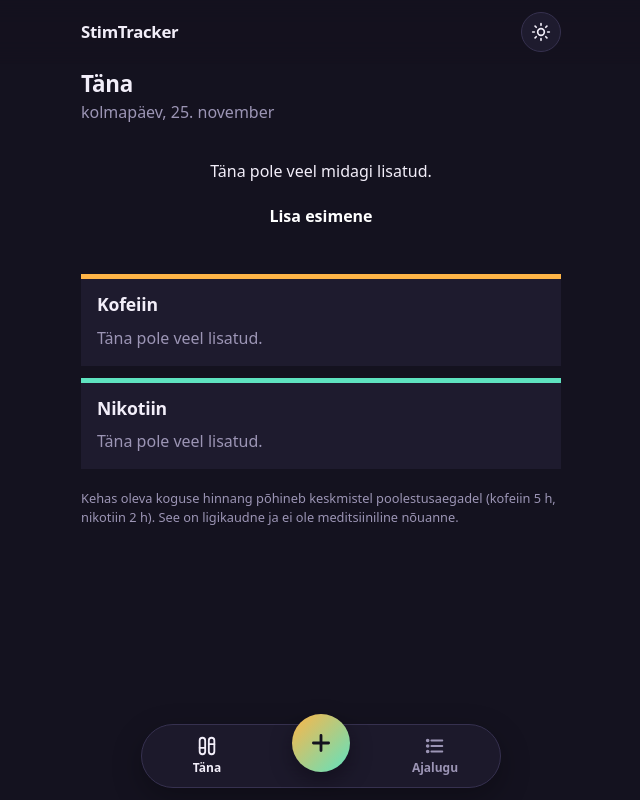
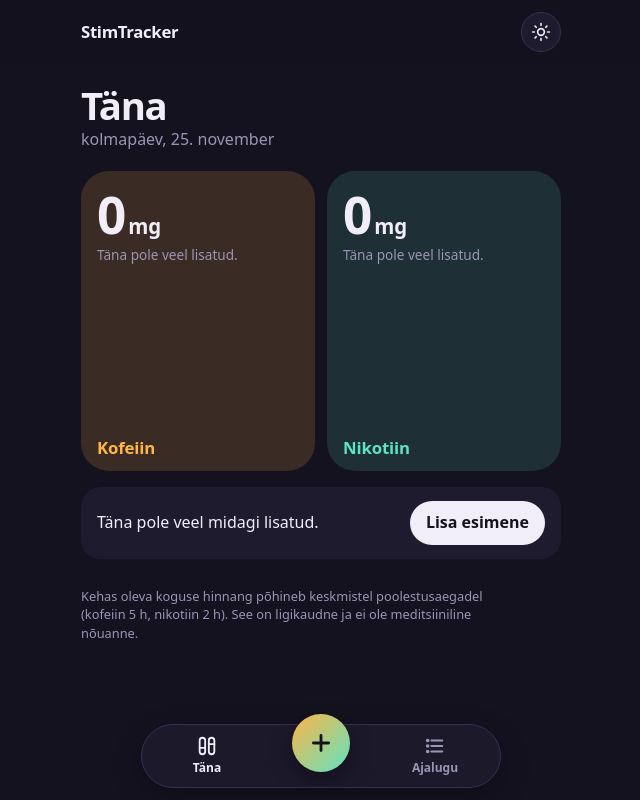
Before and after one commit to rakenduste-programmeerimine-2026/StimTracker, a Next.js app: page / in a window 1280 px wide. Shown: the whole page, without its empty margins (319-959 px from the left). Built offline with nearby package versions, Linux system fonts and the light colour scheme.

Commit message:
feat(ui): show today's levels as draining gauges

```diff
--- a/src/components/SubstanceCard.module.css
+++ b/src/components/SubstanceCard.module.css
@@ -1,80 +1,101 @@
 .card {
-  padding: 16px;
-  border-radius: var(--radius);
-  border: 1px solid var(--border);
-  background: var(--surface);
-}
-
-.card + .card {
-  margin-top: 12px;
-}
-
-.caffeine {
-  border-top: 5px solid var(--caffeine);
+  --tone: var(--caffeine);
+  --tone-dim: var(--caffeine-dim);
+  min-width: 0;
 }
 
 .nicotine {
-  border-top: 5px solid var(--nicotine);
+  --tone: var(--nicotine);
+  --tone-dim: var(--nicotine-dim);
 }
 
-.title {
-  margin: 0 0 12px;
-  font-size: 1.1rem;
+.gauge {
+  position: relative;
+  height: 300px;
+  overflow: hidden;
+  border-radius: 28px;
+  background: var(--tone-dim);
+  isolation: isolate;
 }
 
-.stats {
-  display: grid;
-  grid-template-columns: 1fr 1fr;
-  gap: 12px;
-  margin: 0;
+/* The level itself. The bright top edge makes the "surface" readable. */
+.fill {
+  position: absolute;
+  left: 0;
+  right: 0;
+  bottom: 0;
+  z-index: -1;
+  background: linear-gradient(to top, var(--tone) 0%, color-mix(in srgb, var(--tone) 70%, transparent) 100%);
+  border-top: 3px solid color-mix(in srgb, var(--tone) 60%, white);
+  transition: height 0.8s cubic-bezier(0.2, 0.8, 0.2, 1);
 }
 
-.stats dt {
+.reading {
+  display: flex;
+  flex-direction: column;
+  padding: 18px 16px 0;
+}
+
+.value {
+  font-size: clamp(2.2rem, 11vw, 3.2rem);
+  font-weight: 800;
+  font-variation-settings: "opsz" 96;
+  letter-spacing: -0.04em;
+  line-height: 1;
+  font-variant-numeric: tabular-nums;
+}
+
+.unit {
+  margin-left: 4px;
+  font-size: 0.4em;
+  font-weight: 600;
+  letter-spacing: 0;
+}
+
+.caption {
+  margin-top: 4px;
   font-size: 0.85rem;
   color: var(--muted);
 }
 
-.stats dd {
-  margin: 2px 0 0;
-  font-size: 1.5rem;
-  font-weight: 700;
+.readingOnFill .value,
+.readingOnFill .caption {
+  color: var(--on-accent);
 }
 
-.bar {
-  height: 10px;
-  margin-top: 14px;
-  border-radius: 5px;
-  overflow: hidden;
+.name {
+  position: absolute;
+  left: 16px;
+  bottom: 14px;
+  margin: 0;
+  font-size: 1.05rem;
+  font-weight: 700;
+  color: var(--tone);
 }
 
-.caffeine .bar {
-  background: var(--caffeine-soft);
+.nameOnFill .name {
+  color: var(--on-accent);
 }
 
-.nicotine .bar {
-  background: var(--nicotine-soft);
+.facts {
+  display: grid;
+  gap: 8px;
+  margin: 14px 4px 0;
 }
 
-.fill {
-  height: 100%;
-  border-radius: 5px;
+.facts div {
+  display: flex;
+  justify-content: space-between;
+  gap: 8px;
+  font-size: 0.9rem;
 }
 
-.caffeine .fill {
-  background: var(--caffeine);
-}
-
-.nicotine .fill {
-  background: var(--nicotine);
-}
-
-.caption {
-  margin: 6px 0 0;
-  font-size: 0.85rem;
+.facts dt {
   color: var(--muted);
 }
 
-.empty {
+.facts dd {
   margin: 0;
-  color: var(--muted);
+  font-weight: 650;
+  font-variant-numeric: tabular-nums;
 }
--- a/src/components/SubstanceCard.tsx
+++ b/src/components/SubstanceCard.tsx
@@ -1,33 +1,22 @@
-import { formatMg, SUBSTANCE_LABEL } from "@/lib/intake/labels";
+import { formatAmount, formatMg, SUBSTANCE_LABEL } from "@/lib/intake/labels";
 import type { SubstanceSummary } from "@/lib/intake/today";
 import styles from "./SubstanceCard.module.css";
 
+// A tall level that drains as the substance leaves the body: full right
+// after a dose, half-way after one half-life.
 export default function SubstanceCard({ summary }: { summary: SubstanceSummary }) {
   const { substance, count, takenMg, remainingMg, remainingShare } = summary;
   const name = SUBSTANCE_LABEL[substance];
   const percent = remainingShare === null ? 0 : Math.round(remainingShare * 100);
+  // Text that sits on top of the solid level switches to the contrast colour.
+  const gaugeClass = [styles.gauge, percent >= 72 && styles.readingOnFill, percent >= 14 && styles.nameOnFill]
+    .filter(Boolean)
+    .join(" ");
 
   return (
     <article className={`${styles.card} ${styles[substance]}`} aria-labelledby={`card-${substance}`}>
-      <h2 id={`card-${substance}`} className={styles.title}>
-        {name}
-      </h2>
-      {count === 0 ? (
-        <p className={styles.empty}>Täna pole veel lisatud.</p>
-      ) : (
-        <>
-          <dl className={styles.stats}>
-            <div>
-              <dt>Täna kokku</dt>
-              <dd>{formatMg(takenMg)}</dd>
-            </div>
-            <div>
-              <dt>Praegu kehas (~)</dt>
-              <dd>{formatMg(remainingMg)}</dd>
-            </div>
-          </dl>
       <div
-            className={styles.bar}
+        className={gaugeClass}
         role="meter"
         aria-label={`${name}: tänasest kogusest kehas`}
         aria-valuemin={0}
@@ -35,12 +24,33 @@ export default function SubstanceCard({ summary }: { summary: SubstanceSummary }
         aria-valuenow={percent}
         aria-valuetext={`${percent}%`}
       >
-            <div className={styles.fill} style={{ width: `${percent}%` }} />
+        {percent > 0 && <div className={styles.fill} style={{ height: `${percent}%` }} />}
+        <div className={styles.reading}>
+          <span className={styles.value}>
+            {formatAmount(remainingMg)}
+            <span className={styles.unit}>mg</span>
+          </span>
+          <span className={styles.caption}>{count === 0 ? "Täna pole veel lisatud." : "praegu kehas"}</span>
         </div>
-          <p className={styles.caption}>
-            {percent}% tänasest kogusest on veel kehas · {count} {count === 1 ? "kord" : "korda"}
-          </p>
-        </>
+        <h2 id={`card-${substance}`} className={styles.name}>
+          {name}
+        </h2>
+      </div>
+      {count > 0 && (
+        <dl className={styles.facts}>
+          <div>
+            <dt>Täna kokku</dt>
+            <dd>{formatMg(takenMg)}</dd>
+          </div>
+          <div>
+            <dt>Kehas veel</dt>
+            <dd>{percent}%</dd>
+          </div>
+          <div>
+            <dt>Kordi</dt>
+            <dd>{count === 1 ? "1 kord" : `${count} korda`}</dd>
+          </div>
+        </dl>
       )}
     </article>
   );
--- a/src/components/TodayView.module.css
+++ b/src/components/TodayView.module.css
@@ -1,37 +1,50 @@
 .title {
-  margin: 0 0 4px;
-  font-size: 1.4rem;
+  margin: 12px 0 2px;
+  font-size: 2.4rem;
+  font-weight: 800;
+  font-variation-settings: "opsz" 96;
+  letter-spacing: -0.035em;
 }
 
 .date {
-  margin: 0 0 16px;
+  margin: 0 0 20px;
   color: var(--muted);
 }
 
+.gauges {
+  display: grid;
+  grid-template-columns: 1fr 1fr;
+  gap: 12px;
+}
+
 .empty {
-  padding: 20px 16px;
-  margin-bottom: 16px;
-  border: 1px dashed var(--border);
-  border-radius: var(--radius);
-  text-align: center;
+  display: flex;
+  align-items: center;
+  justify-content: space-between;
+  gap: 12px;
+  margin-top: 16px;
+  padding: 14px 16px;
+  border-radius: 20px;
+  background: var(--surface);
 }
 
 .empty p {
-  margin: 0 0 12px;
+  margin: 0;
 }
 
 .cta {
-  display: inline-block;
-  padding: 10px 18px;
-  border-radius: 10px;
-  background: var(--accent);
-  color: #fff;
+  flex: none;
+  padding: 10px 16px;
+  border-radius: 999px;
+  background: var(--text);
+  color: var(--bg);
   font-weight: 700;
   text-decoration: none;
 }
 
 .note {
-  margin: 20px 0 0;
+  margin: 28px 0 0;
+  max-width: 60ch;
   font-size: 0.8rem;
   color: var(--muted);
 }
--- a/src/components/TodayView.tsx
+++ b/src/components/TodayView.tsx
@@ -36,6 +36,12 @@ export default function TodayView(props: Props) {
         {now.toLocaleDateString("et-EE", { weekday: "long", day: "numeric", month: "long" })}
       </p>
 
+      <div className={styles.gauges}>
+        {summaries.map((summary) => (
+          <SubstanceCard key={summary.substance} summary={summary} />
+        ))}
+      </div>
+
       {nothingToday && (
         <div className={styles.empty}>
           <p>Täna pole veel midagi lisatud.</p>
@@ -45,10 +51,6 @@ export default function TodayView(props: Props) {
         </div>
       )}
 
-      {summaries.map((summary) => (
-        <SubstanceCard key={summary.substance} summary={summary} />
-      ))}
-
       <p className={styles.note}>
         Kehas oleva koguse hinnang põhineb keskmistel poolestusaegadel (kofeiin 5 h, nikotiin 2 h). See on
         ligikaudne ja ei ole meditsiiniline nõuanne.
--- a/src/lib/intake/labels.ts
+++ b/src/lib/intake/labels.ts
@@ -9,6 +9,11 @@ export const SUBSTANCE_LABEL: Record<Substance, string> = {
 // "63 mg", "1,5 mg": whole milligrams from 10 mg up, otherwise one decimal
 // at most (nicotine amounts are small). Estonian decimal comma.
 export function formatMg(mg: number): string {
+  return `${formatAmount(mg)} mg`;
+}
+
+// Just the number, for when "mg" is shown separately in a smaller size.
+export function formatAmount(mg: number): string {
   const digits = Math.abs(mg) >= 10 ? 0 : 1;
-  return `${mg.toLocaleString("et-EE", { maximumFractionDigits: digits })} mg`;
+  return mg.toLocaleString("et-EE", { maximumFractionDigits: digits });
 }
```
Also changed, not shown: 2 other files (tests, documents, lock files or other folders). Lines whose indentation alone changed are shown as unchanged.
